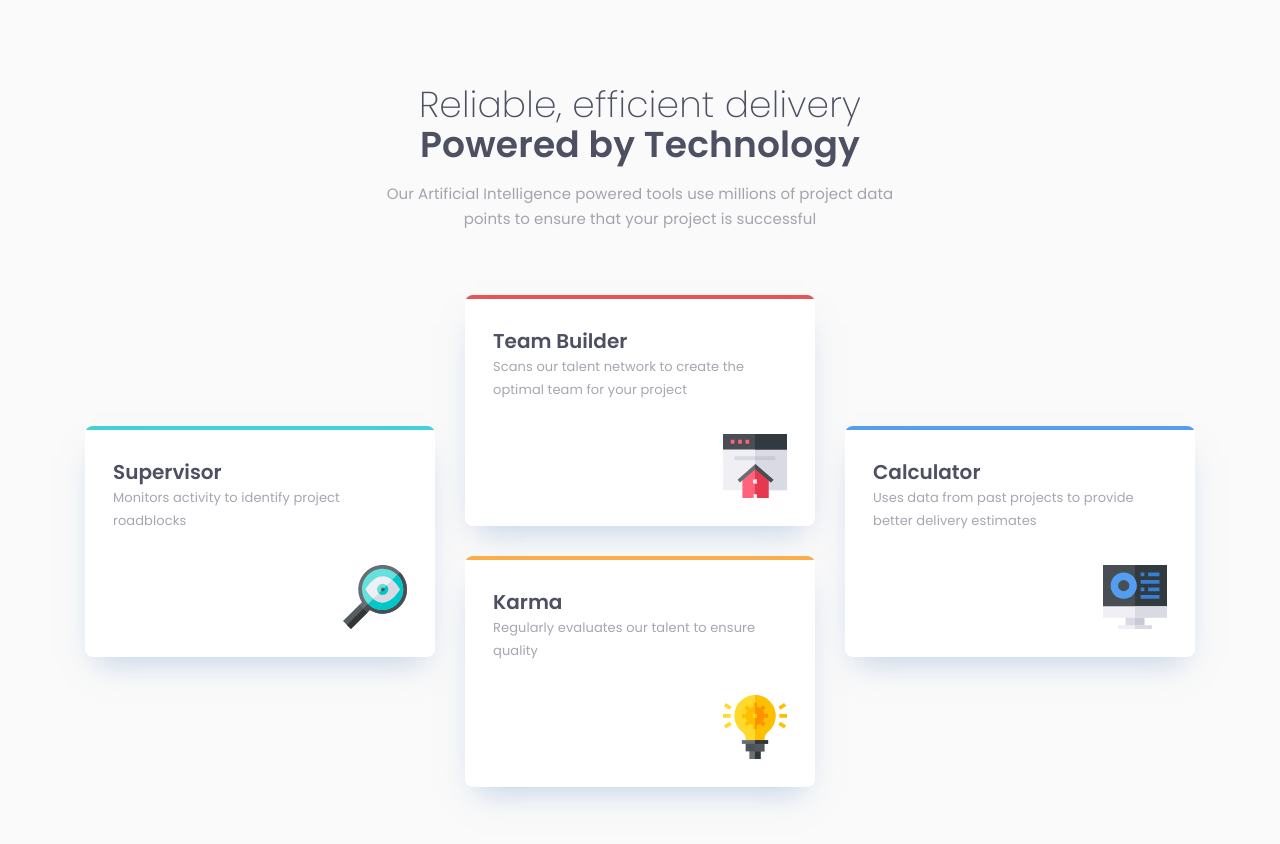
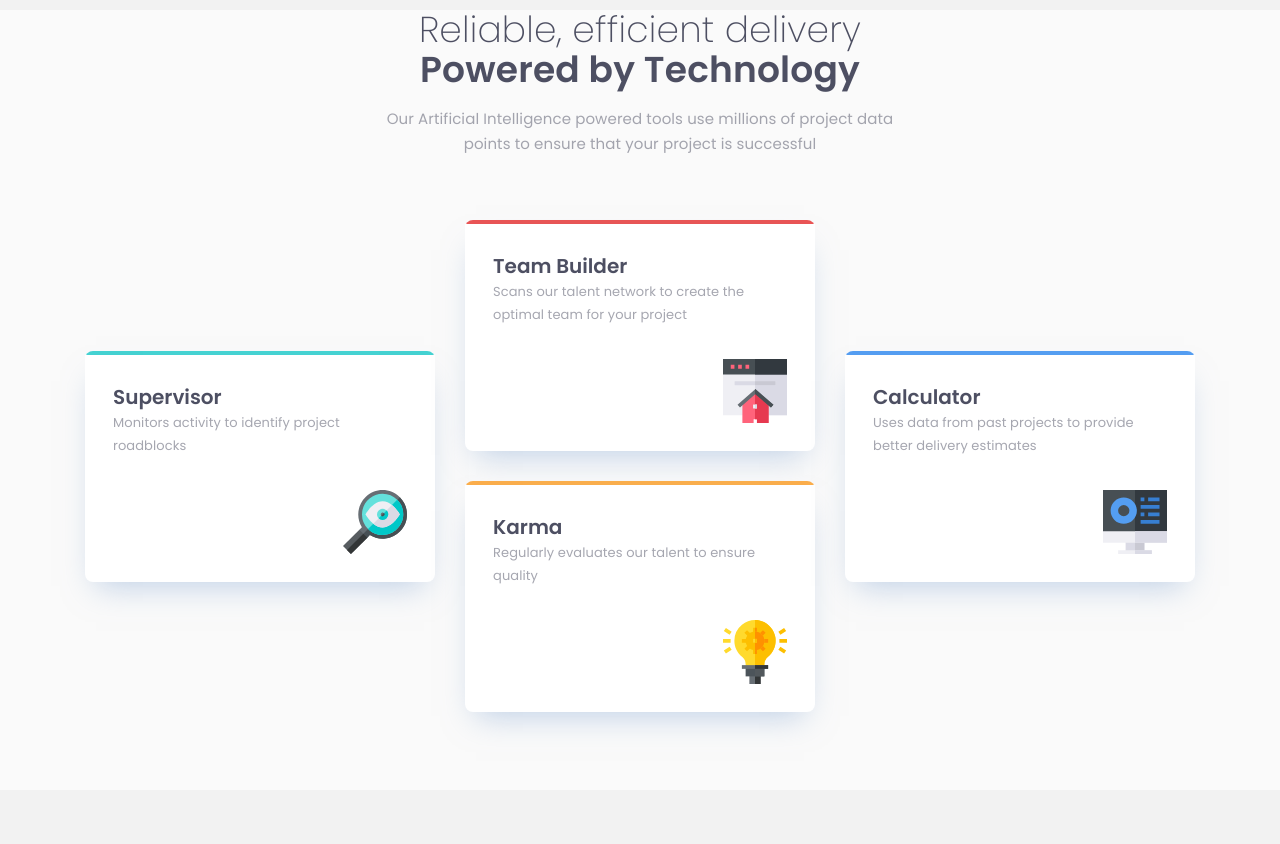
Before and after one commit to DevHussein/four-card-feature-section, a plain HTML site: page index.html in a window 1280 px wide. Shown: the top 844 px of the page. After the commit the page ends 800 px from the top, so only its background shows below. Drawn offline with nearby package versions, Linux system fonts and the light colour scheme.

Commit message:
removed the margin top

```diff
--- a/index.html
+++ b/index.html
@@ -48,7 +48,7 @@
       class="bg-cultured w-[23.4375rem] lg:w-[90rem] px-8 lg:grid lg:grid-rows-[fit-content_fit-content] lg:px-[10.3125rem] lg:place-items-center"
     >
       <section
-        class="mt-[5.3125rem] text-center gap-y-4 flex flex-col lg:w-[33.75rem]"
+        class="mt-[5.3125rem] lg:mt-0 text-center gap-y-4 flex flex-col lg:w-[33.75rem]"
       >
         <header>
           <h3
```
